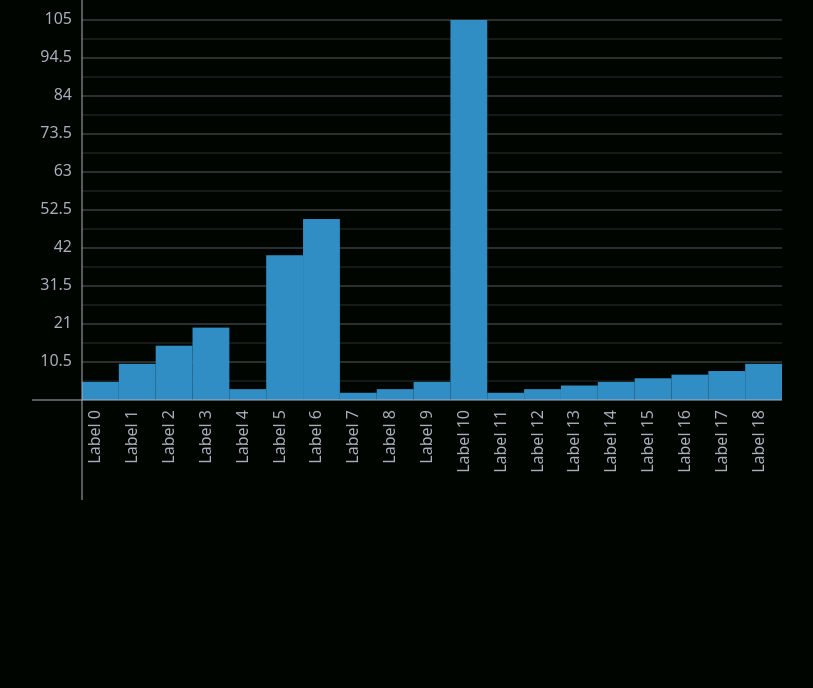
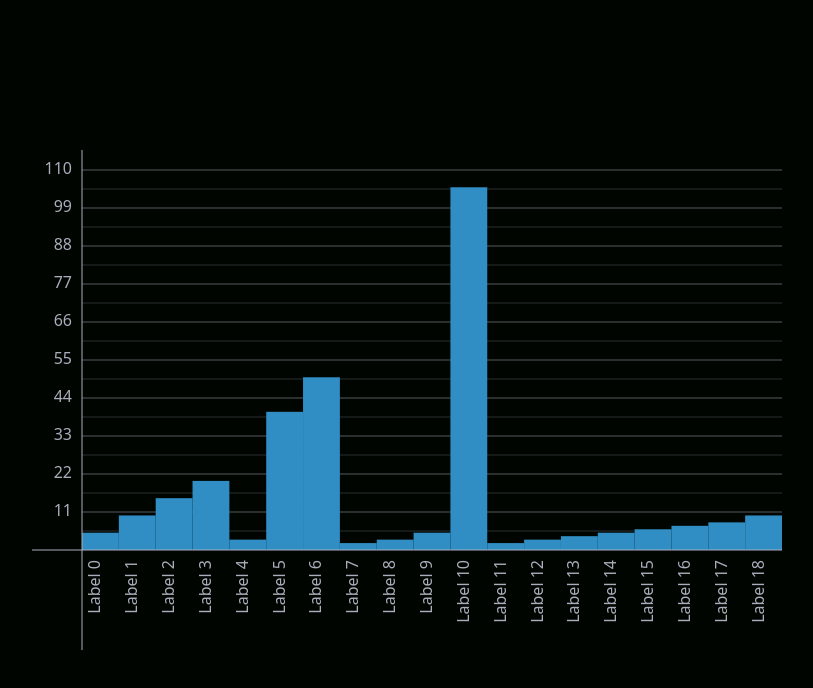
Before and after one commit to Luke-zhang-04/jitto-challenge, a React (Vite) app: page / in a window 1280 px wide. Shown: the top 688 px of the page, without its empty margins (233-1046 px from the left). Built offline with nearby package versions, Linux system fonts and the light colour scheme.

Commit message:
feat: add nicer y-axis scaling

```diff
--- a/src/App.module.scss
+++ b/src/App.module.scss
@@ -2,4 +2,5 @@
   display: flex;
   align-items: center;
   justify-content: center;
+  height: 100vh;
 }
--- a/src/components/bar-graph/index.tsx
+++ b/src/components/bar-graph/index.tsx
@@ -4,6 +4,17 @@ import styles from "./index.module.scss"
 export interface BarGraphProps {
     data: number[]
     labels?: string[]
+}
+
+// There are probably better ways to pick a tick range, but for the purposes of this challenge, this will suffice
+const getMaxForYAxis = (num: number): number => {
+    if (num < 5) {
+        return num
+    }
+
+    const rounded = Math.round(num / 10) * 10
+
+    return rounded < num ? rounded + 10 : rounded
 }
 
 const width = 750
@@ -14,19 +25,20 @@ const topPadding = 20
 const labelAxisPadding = 10
 
 export const BarGraph: React.FC<BarGraphProps> = ({data, labels: xLabels}) => {
-    const max = Math.max(...data)
+    const dataMax = Math.max(...data)
+    const graphMax = getMaxForYAxis(dataMax)
     const barSpacing = (() => {
         const spacing = (width - xAxisPadding) / (data.length + 1) / data.length
 
         return spacing < 5 ? 0 : spacing
     })()
     const barWidth = (width - xAxisPadding - barSpacing) / data.length - barSpacing
-    const yLabelCount = Math.min(Math.max(5, max / 10), 10)
+    const yLabelCount = 10
 
     // TODO: make labels nice whole numbers
     const yLabels = Array(yLabelCount)
         .fill(undefined)
-        .map((_, index) => (max / 10) * (index + 1))
+        .map((_, index) => (graphMax / 10) * (index + 1))
 
     const yLabelSpacing = (height - yAxisPadding - topPadding) / yLabelCount
 
@@ -64,7 +76,7 @@ export const BarGraph: React.FC<BarGraphProps> = ({data, labels: xLabels}) => {
                 )
             })}
             {data.map((value, index) => {
-                const barHeight = (height - yAxisPadding - topPadding) * (value / max)
+                const barHeight = (height - yAxisPadding - topPadding) * (value / graphMax)
                 const barX =
                     xAxisPadding +
                     barSpacing +
```
